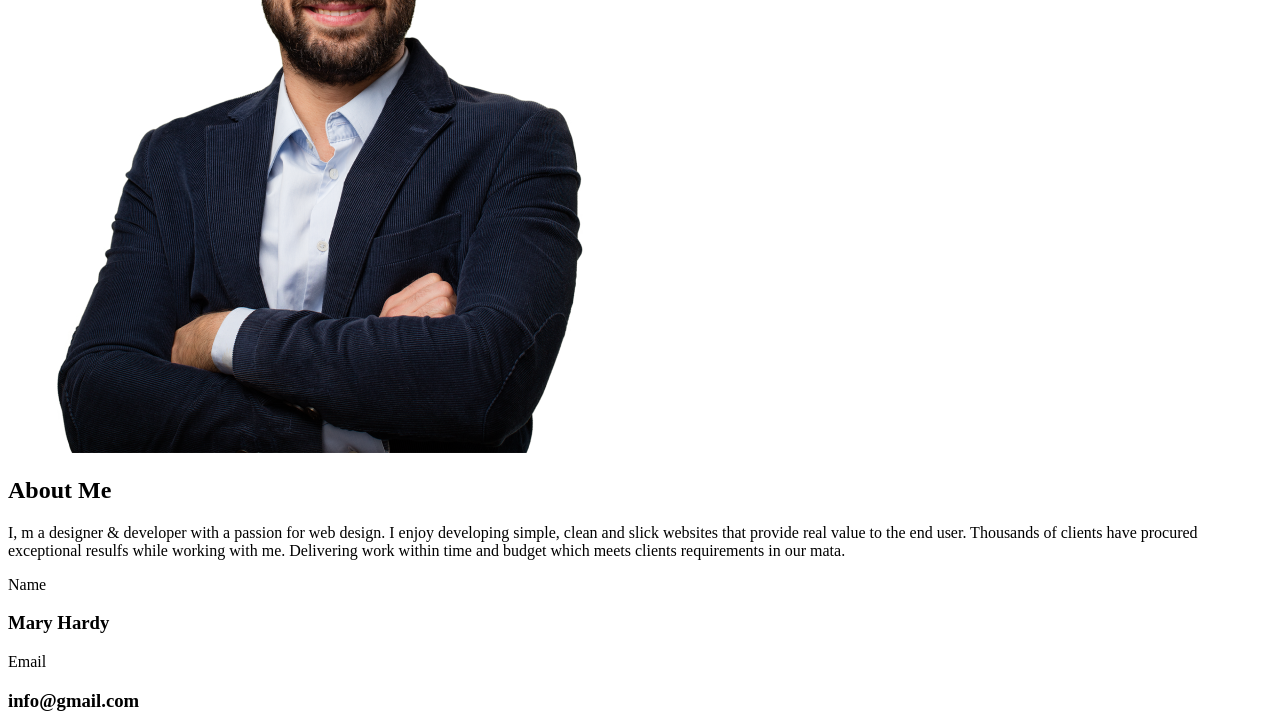
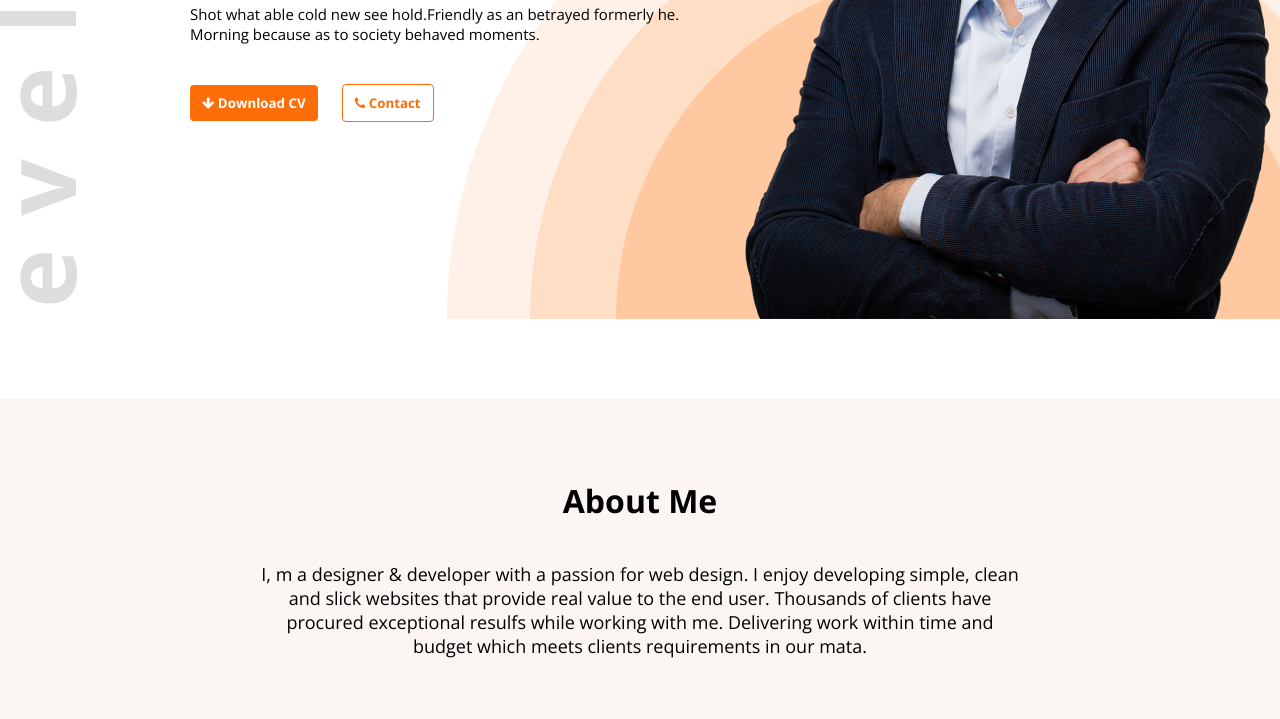
Before and after one commit to Arif870/web-developer-portfolio, a plain HTML site: page index.html in a window 1280 px wide. Shown: the part 478-1197 px from the top of the page. Drawn offline with nearby package versions, Linux system fonts and the light colour scheme; the site is published under a folder, as on GitHub Pages, so addresses that start at the root find nothing.

Commit message:
CSS reconnected

```diff
--- a/index.html
+++ b/index.html
@@ -4,7 +4,7 @@
     <meta charset="UTF-8" />
     <meta name="viewport" content="width=device-width, initial-scale=1.0" />
     <title>web-developer-portfolio</title>
-    <link rel="stylesheet" href="/styles/style.css" />
+    <link rel="stylesheet" href="styles/style.css" />
     <link
       rel="stylesheet"
       href="https://cdnjs.cloudflare.com/ajax/libs/font-awesome/4.7.0/css/font-awesome.min.css"
```
